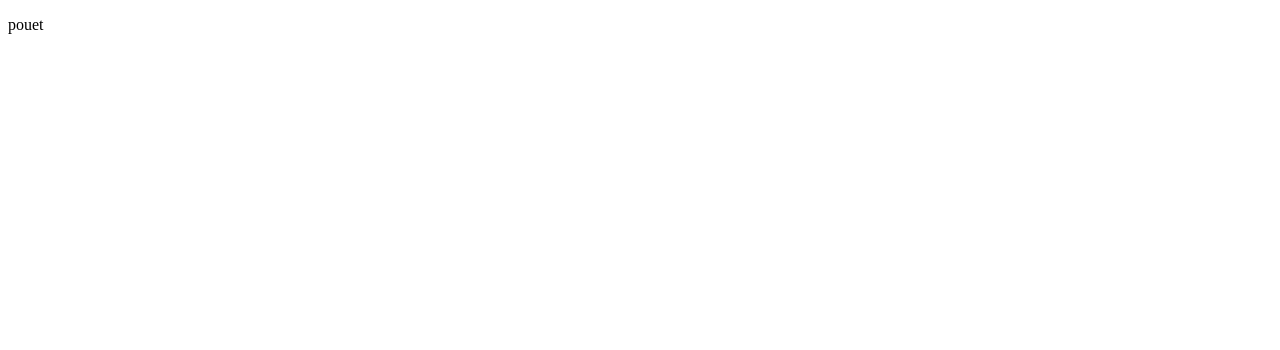
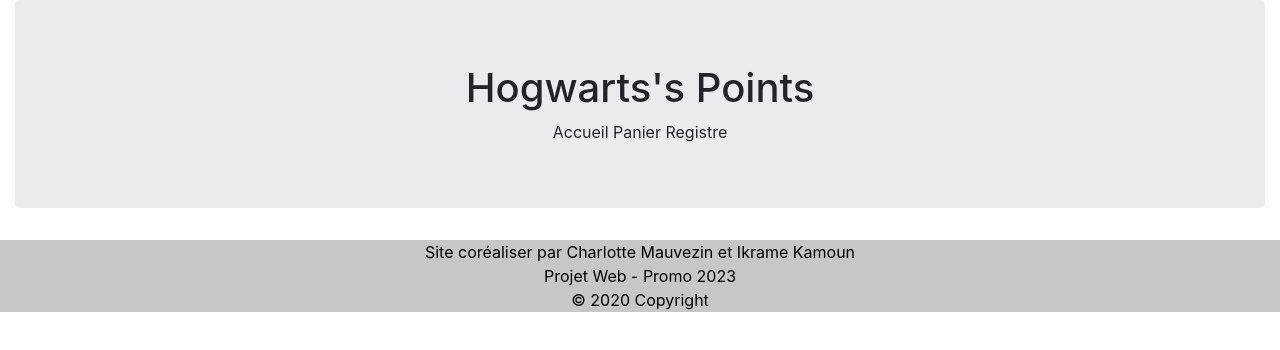
Before and after one commit to Catsbee/hogwartspoints, a website: page client/index.html in a window 1280 px wide. Drawn offline with nearby package versions, Linux system fonts and the light colour scheme.

Commit message:
Mise en place de la navigation (pas concluant)

```diff
--- /dev/null
+++ b/client/components/Home.vue
@@ -0,0 +1,6 @@
+<template>
+    <div class="container">
+        <h2>Classement des équipe</h2>
+        <h2>Liste des tâche</h2>
+    </div>
+</template>
--- /dev/null
+++ b/client/components/Pageperso.vue
@@ -0,0 +1,6 @@
+<template>
+    <div class="container">
+        <h2>Classement des équipe</h2>
+        <h2>Liste des tâche</h2>
+    </div>
+</template>
--- a/client/index.html
+++ b/client/index.html
@@ -3,8 +3,45 @@
 <head>
     <meta charset="UTF-8">
     <title>Hogwart's Points</title>
+    <link rel="stylesheet" href="https://cdn.jsdelivr.net/npm/bootstrap@4.5.3/dist/css/bootstrap.min.css" integrity="sha384-TX8t27EcRE3e/ihU7zmQxVncDAy5uIKz4rEkgIXeMed4M0jlfIDPvg6uqKI2xXr2" crossorigin="anonymous">
+    <style>
+        .header{
+            text-align: center;
+        }
+        footer {
+            background-color: #c7c7c7;
+            color: #000000;
+            text-align: center;
+        }
+    </style>
 </head>
 <body>
-<p>pouet</p>
+    <div id="app">
+        <header>
+            <div class="container-fluid header">
+                <div class="jumbotron">
+                    <h1>Hogwarts's Points</h1>
+                    <nav>
+                        <router-link to='/'>Accueil</router-link>
+                        <router-link to='/pageperso'>Panier</router-link>
+                        <router-link to='/register'>Registre</router-link>
+                    </nav>
+                </div>
+            </div>
+        </header>
+        <main>
+
+        </main>
+        <footer>
+            <div class="container">
+                <p>Site coréaliser par Charlotte Mauvezin et Ikrame Kamoun <br/>
+                    Projet Web - Promo 2023<br/>
+                    © 2020 Copyright</p>
+            </div>
+        </footer>
+    </div>
+
+    <script src="https://code.jquery.com/jquery-3.5.1.slim.min.js" integrity="sha384-DfXdz2htPH0lsSSs5nCTpuj/zy4C+OGpamoFVy38MVBnE+IbbVYUew+OrCXaRkfj" crossorigin="anonymous"></script><script src="https://cdn.jsdelivr.net/npm/bootstrap@4.5.3/dist/js/bootstrap.bundle.min.js" integrity="sha384-ho+j7jyWK8fNQe+A12Hb8AhRq26LrZ/JpcUGGOn+Y7RsweNrtN/tE3MoK7ZeZDyx" crossorigin="anonymous">
+    </script>
 </body>
 </html>
```
Also changed, not shown: client/vue-application.js (added, +21 -0 lines), client/components/Register.vue (added).
